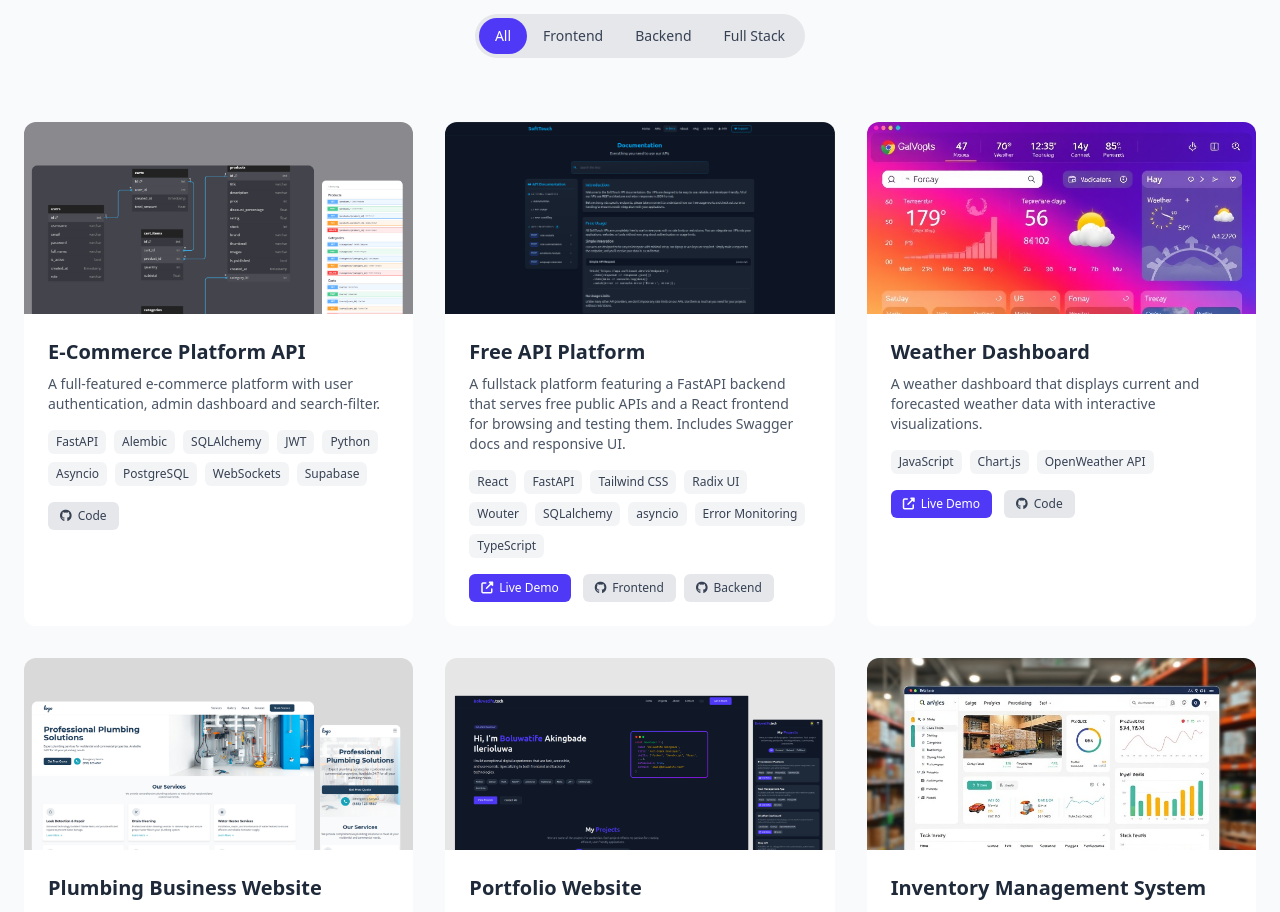
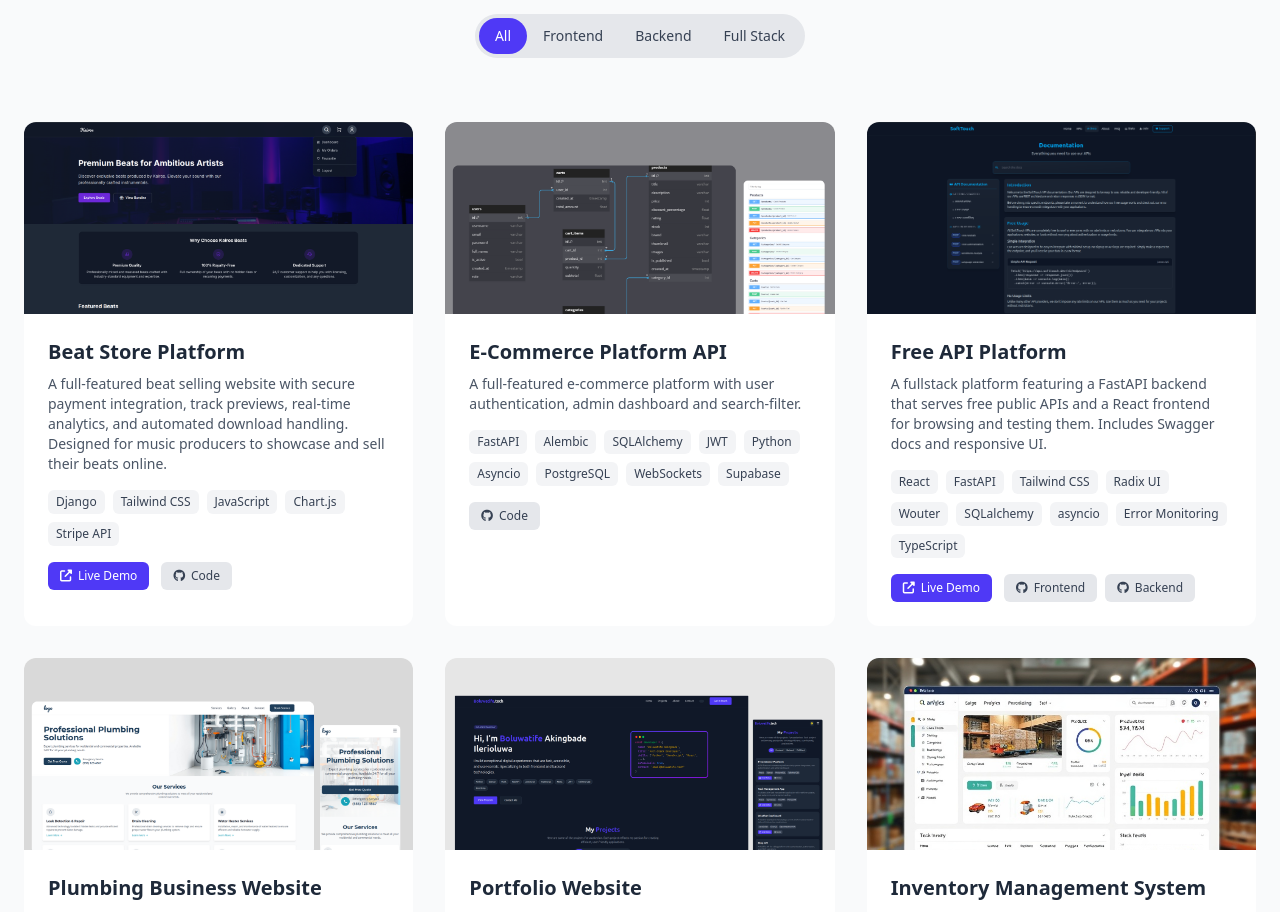
Before and after one commit to boluwatife-py/Portfolio, a React (Vite) app: page / in a window 1280 px wide. Shown: the part 880-1792 px from the top of the page. Built offline with nearby package versions, Linux system fonts and the light colour scheme.

Commit message:
updated project data

```diff
--- a/src/data/project.ts
+++ b/src/data/project.ts
@@ -1,6 +1,23 @@
 import type { Project } from "../types/project";
 
 export const projects: Project[] = [
+  {
+    id: 4,
+    title: "Beat Store Platform",
+    description:
+      "A full-featured beat selling website with secure payment integration, track previews, real-time analytics, and automated download handling. Designed for music producers to showcase and sell their beats online.",
+    image: "/images/Ecommerce-software-store.png",
+    technologies: [
+      "Django",
+      "Tailwind CSS",
+      "JavaScript",
+      "Chart.js",
+      "Stripe API",
+    ],
+    liveLink: "https://example.com/beatstore",
+    githubLink: "https://github.com/boluwatife-py/Kairos-Store",
+    category: "fullstack",
+  },
   {
     id: 1,
     title: "E-Commerce Platform API",
@@ -16,7 +33,7 @@ export const projects: Project[] = [
       "Asyncio",
       "PostgreSQL",
       "WebSockets",
-      "Supabase"
+      "Supabase",
     ],
     liveLink: null,
     githubLink:
@@ -47,17 +64,17 @@ export const projects: Project[] = [
     },
     category: "fullstack",
   },
-  {
-    id: 3,
-    title: "Weather Dashboard",
-    description:
-      "A weather dashboard that displays current and forecasted weather data with interactive visualizations.",
-    image: "/images/weather dashboard.jpg",
-    technologies: ["JavaScript", "Chart.js", "OpenWeather API"],
-    liveLink: "https://example.com/weather",
-    githubLink: "https://github.com/boluwatife/weather",
-    category: "frontend",
-  },
+  // {
+  //   id: 3,
+  //   title: "Weather Dashboard",
+  //   description:
+  //     "A weather dashboard that displays current and forecasted weather data with interactive visualizations.",
+  //   image: "/images/weather dashboard.jpg",
+  //   technologies: ["JavaScript", "Chart.js", "OpenWeather API"],
+  //   liveLink: "https://example.com/weather",
+  //   githubLink: "https://github.com/boluwatife/weather",
+  //   category: "frontend",
+  // },
   {
     id: 4,
     title: "Plumbing Business Website",
```
Also changed, not shown: public/images/Ecommerce-software-store.png (added).
